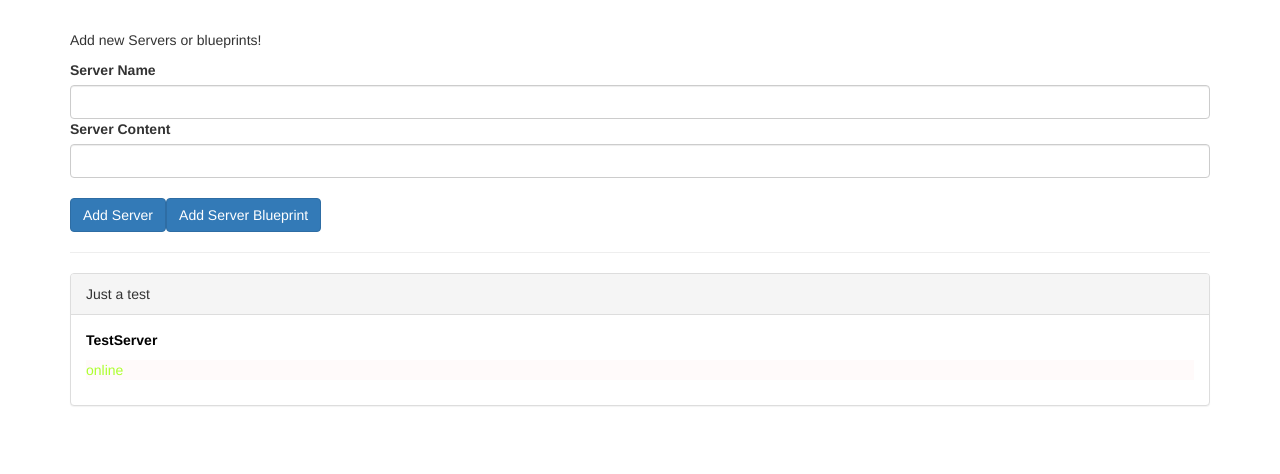
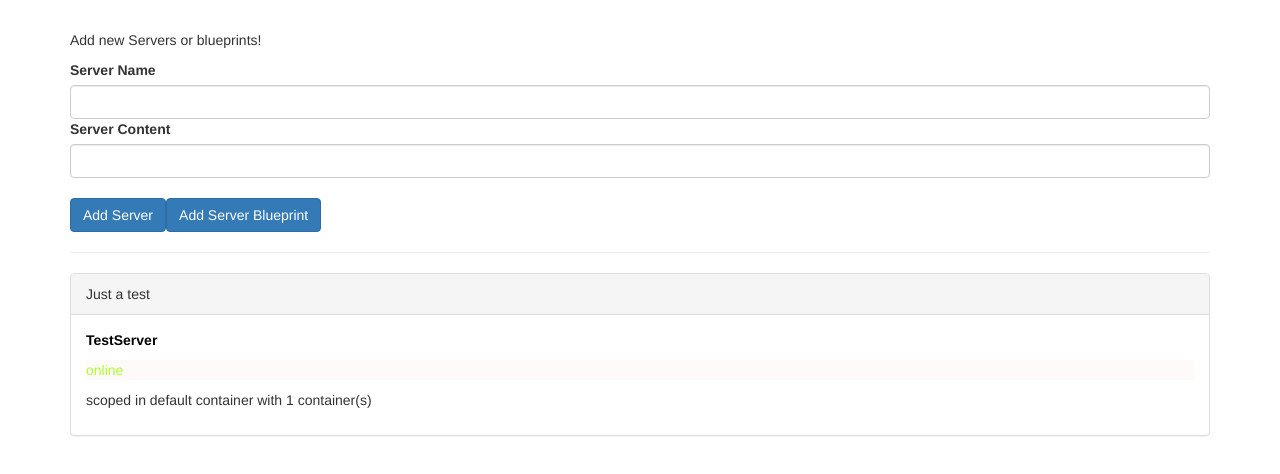
Before and after one commit to jiraguha/cmp-databinding-start, an Angular app: page / in a window 1280 px wide. Shown: the top 474 px of the page. Built offline with nearby package versions, Linux system fonts and the light colour scheme.

Commit message:
use of ng-content and component scope

```diff
--- a/src/app/app.component.html
+++ b/src/app/app.component.html
@@ -2,5 +2,7 @@
   <app-cockpit (serverCreated)="onServerCreation($event)"
                (bluePrintCreated)="onBlueprintCreation($event)"></app-cockpit>
 
-  <app-severs-container *ngFor="let element of serverElements" [server]="element"></app-severs-container>
+  <app-severs-container *ngFor="let element of serverElements" [server]="element">
+    <p>scoped in {{containerName}} with {{getLength()}} container(s)</p>
+  </app-severs-container>
 </div>
--- a/src/app/app.component.ts
+++ b/src/app/app.component.ts
@@ -9,6 +9,12 @@ import {ServerType} from './server-type.enum';
 })
 export class AppComponent {
 
+  containerName = 'default container';
+
+  getLength() {
+    return this.serverElements.length;
+  }
+
   serverElements: Array<Server> = [new Server(ServerType.SERVER, 'Just a test', 'TestServer')];
 
   onServerCreation(even: Server) {
--- a/src/app/severs-container/severs-container.component.html
+++ b/src/app/severs-container/severs-container.component.html
@@ -29,6 +29,8 @@
           </p>
         </ng-template>
 
+        <ng-content></ng-content>
+
       </div>
     </div>
   </div>
```
